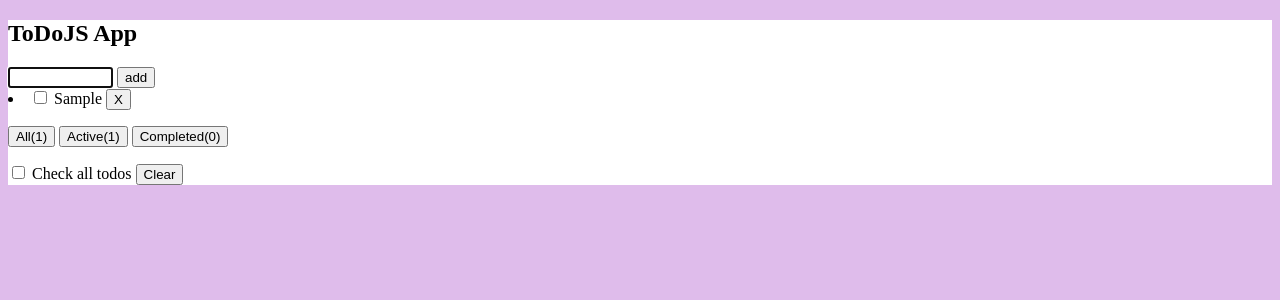
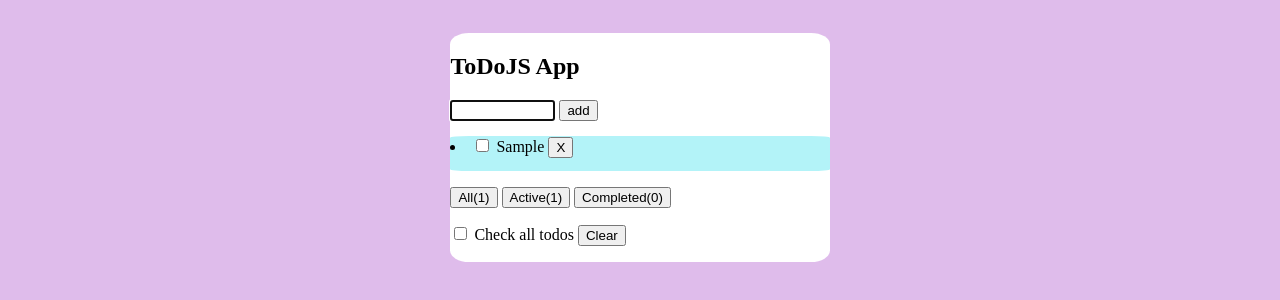
Before and after one commit to m-tynyanko/Tynyanko_Todo_JS, a plain HTML site: page index.html in a window 1280 px wide. Both pictures are taken after typing "Sample" into the empty fields and a click on the button "add". Drawn offline with Linux system fonts and the light colour scheme.

Commit message:
last commit of a day

```diff
--- a/main.js
+++ b/main.js
@@ -16,7 +16,7 @@ function createNewTask() {
         alert("Please, type something!");
     } else {
         let newTask = {
-            text:input.value.trim(),
+            text:input.value,
             check:false,
             id:Date.now()
         };
--- a/style.css
+++ b/style.css
@@ -1,25 +1,29 @@
 body {
     background-color: #dfbceb;
-    /* display: flex; */
+    display: flex;
     justify-content: center;
+
 }
 
+
+
 .main-block {
+    height: 30%;
+    width: 30%;
+    margin: 2%;
     /* display: flex; */
     /* justify-content: center; */
     /* border: 2px rgb(0, 0, 0); */
     background-color: white;
-    /* border-radius: 5%; */
+    border-radius: 5%;
+}
+h2 {
+    font: Impact;
 }
 
-div{
-
-    .d-content{
-        display: block
-        }
-        .d-content span{
-        display: block;
-        width: fit-content;
-
-        }
+li {
+    margin-top: 4%;
+    background: #b3f3f8;
+    border-radius: 5%;
+    height: 35px;
 }
```
